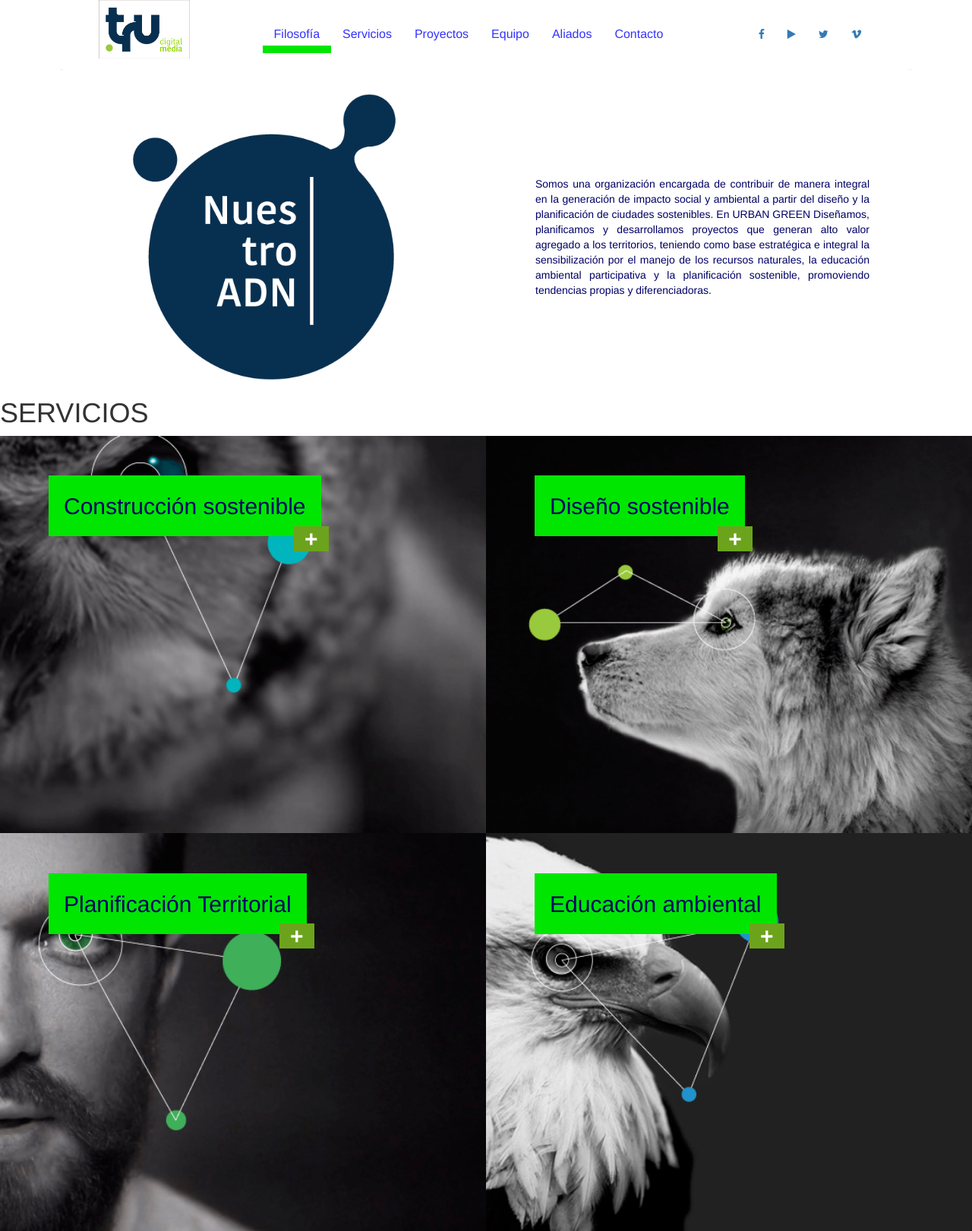
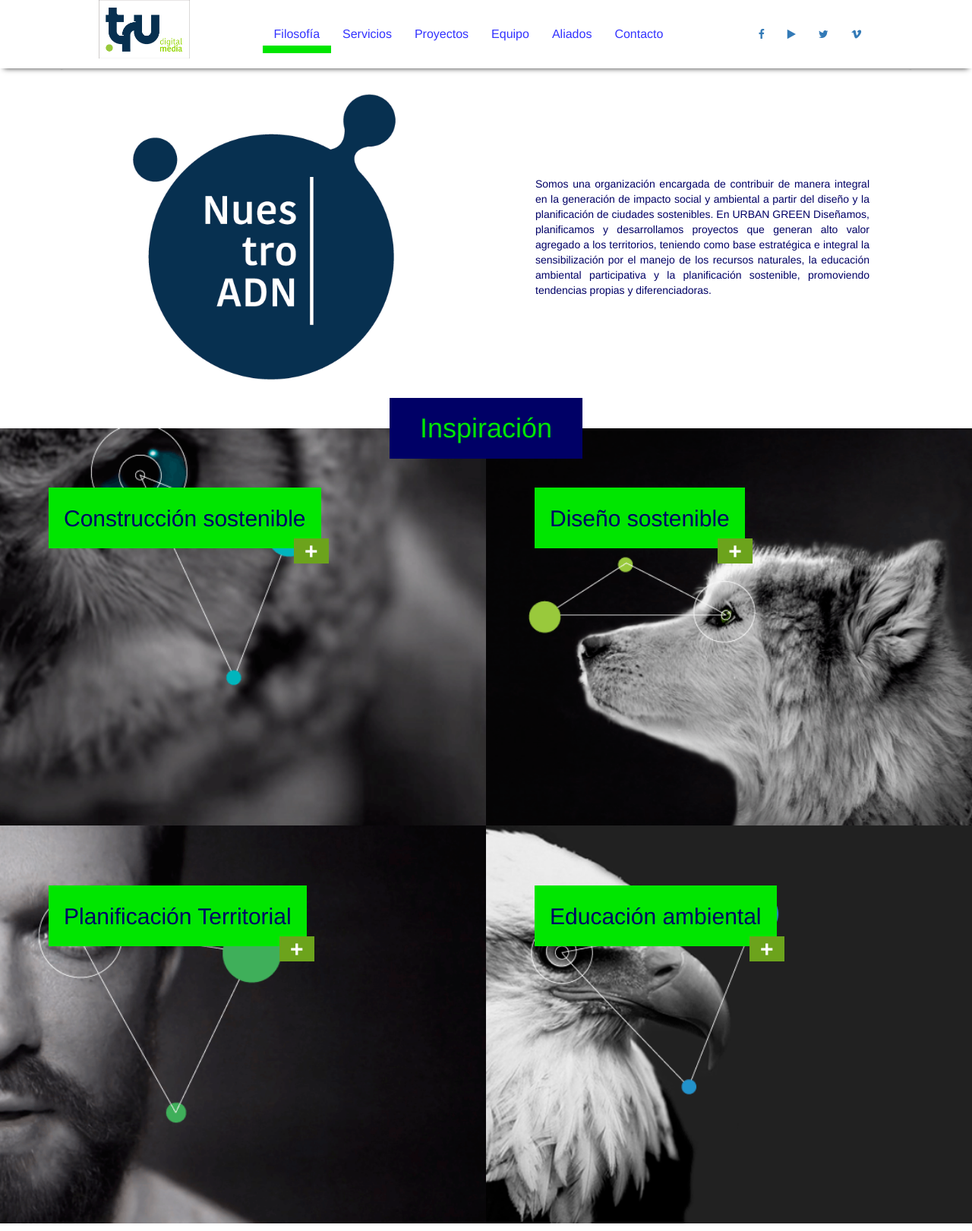
Before and after one commit to jdjuan/tru-website, a PHP site: page / in a window 1280 px wide. Shown: the whole page at 76% size. Run offline with PHP 8.4, Linux system fonts and the light colour scheme; data that the repository does not hold is empty; style sheets or scripts are compiled from the project's sources; some libraries are stand-ins or nearby versions.

Commit message:
Servicios Title added

```diff
--- a/index.php
+++ b/index.php
@@ -133,7 +133,7 @@ $rowsSlider = $db -> select("SELECT * FROM `sliders` order by orden");
 	<!-- SERVICIOS -->
 	<div class="container servicios">
 		<div class="wrapperTitle">
-			<h1 class="titleH1Servicios title" >SERVICIOS</h1>
+			<h1 class="titleSection title">Inspiración</h1>
 		</div>
 		<div class="row">
 		<!-- SERVICIO #1 -->
--- a/sass/style.scss
+++ b/sass/style.scss
@@ -7,6 +7,10 @@
 body { padding-top: 70px; }
 
 .navbar-fixed-top{ background-color: white}
+
+.container-fluid{
+	@include box-shadow(0 5px 7px -5px #333);
+}
 
 .logo{	width: 12rem;}
 
@@ -147,13 +151,14 @@ li.slideImg {
 
 .col-md-6.servicios {padding: 0;}
 
-.serviciosImg{width: 100%;}
+.serviciosImg{width: 100%; cursor: pointer;}
 
 .serviciosInfo {
 	position: absolute;
+	z-index: 10;
 	width: 70%;
 	left: 10%;
-	top: 10%;
+	top: 15%;
 	@include media("<=medium-large"){
 		width: 86%;
 	}
@@ -205,3 +210,37 @@ h1.serviciosDescription {
 		font-size: 1.7rem;
 	}
 }
+
+.wrapperTitle {
+	margin-bottom: -5rem;
+	position: relative;
+	text-align: center;
+	z-index: 20;
+	@include media("<=very-small"){
+		margin-bottom: -4rem;
+	}
+}
+
+h1.titleSection {
+	background-color: $darkBlue;
+	display: inline-block;
+	color: $lightGreen;
+	padding: 2rem;
+	padding-right: 4rem;
+	padding-left: 4rem;
+	@include media("<=very-small"){
+		padding: 1rem;
+		padding-right: 3rem;
+		padding-left: 3rem;
+	}
+}
+
+.overlay {
+    position: absolute;
+    top: 0;
+    left: 0;
+    width: 100%;
+    height: 100%;
+    @include opacity(0.7);
+    background: $darkBlue;
+}
--- a/stylesheets/style.css
+++ b/stylesheets/style.css
@@ -10,140 +10,147 @@ body {
 }
 
 /* line 11, ../sass/style.scss */
+.container-fluid {
+  -moz-box-shadow: 0 5px 7px -5px #333;
+  -webkit-box-shadow: 0 5px 7px -5px #333;
+  box-shadow: 0 5px 7px -5px #333;
+}
+
+/* line 15, ../sass/style.scss */
 .logo {
   width: 12rem;
 }
 
-/* line 13, ../sass/style.scss */
+/* line 17, ../sass/style.scss */
 div#myNavbar {
   text-align: center;
 }
 
-/* line 15, ../sass/style.scss */
+/* line 19, ../sass/style.scss */
 .navbar-brand {
   padding: 0;
 }
 
-/* line 17, ../sass/style.scss */
+/* line 21, ../sass/style.scss */
 nav.navbar.navbar-inverse {
   padding-bottom: 2rem;
 }
 
-/* line 19, ../sass/style.scss */
+/* line 23, ../sass/style.scss */
 ul.nav.navbar-nav {
   float: none;
   display: inline-block;
 }
 @media (max-width: 885px) {
-  /* line 19, ../sass/style.scss */
+  /* line 23, ../sass/style.scss */
   ul.nav.navbar-nav {
     display: block;
   }
 }
 
-/* line 27, ../sass/style.scss */
+/* line 31, ../sass/style.scss */
 ul.nav.navbar-nav.navbar-right {
   margin-right: 9vw;
 }
 @media (max-width: 1200px) {
-  /* line 27, ../sass/style.scss */
+  /* line 31, ../sass/style.scss */
   ul.nav.navbar-nav.navbar-right {
     margin-right: 4.5vw;
   }
 }
 @media (max-width: 1000px) {
-  /* line 27, ../sass/style.scss */
+  /* line 31, ../sass/style.scss */
   ul.nav.navbar-nav.navbar-right {
     margin-right: 0;
   }
 }
 
-/* line 36, ../sass/style.scss */
+/* line 40, ../sass/style.scss */
 .navbar-brand {
   margin-left: 9vw !important;
 }
 @media (max-width: 1200px) {
-  /* line 36, ../sass/style.scss */
+  /* line 40, ../sass/style.scss */
   .navbar-brand {
     margin-left: 4.5vw !important;
   }
 }
 @media (max-width: 1000px) {
-  /* line 36, ../sass/style.scss */
+  /* line 40, ../sass/style.scss */
   .navbar-brand {
     margin-left: 2.25vw !important;
   }
 }
 
-/* line 46, ../sass/style.scss */
+/* line 50, ../sass/style.scss */
 .navbar-toggle .icon-bar {
   background-color: white;
 }
 
-/* line 47, ../sass/style.scss */
+/* line 51, ../sass/style.scss */
 .navbar-toggle {
   background-color: #000066;
 }
 
-/* line 49, ../sass/style.scss */
+/* line 53, ../sass/style.scss */
 ul.navbar-nav li {
   height: 7rem;
   display: inline-block;
   border-bottom-width: 10px;
 }
 @media (max-width: 885px) {
-  /* line 49, ../sass/style.scss */
+  /* line 53, ../sass/style.scss */
   ul.navbar-nav li {
     height: 5rem;
   }
 }
 
-/* line 58, ../sass/style.scss */
+/* line 62, ../sass/style.scss */
 ul.navbar-nav li.active {
   border-bottom-style: solid;
   border-bottom-color: #00e600;
 }
 
-/* line 63, ../sass/style.scss */
+/* line 67, ../sass/style.scss */
 .navLinks > li > a {
   color: #3333ff;
   font-size: 1.6rem;
   font-weight: initial;
 }
 
-/* line 65, ../sass/style.scss */
+/* line 69, ../sass/style.scss */
 .navLinks > li:hover, .navLinks > li:focus {
   border-bottom-style: solid;
   border-bottom-color: #00bd00;
 }
 
-/* line 70, ../sass/style.scss */
+/* line 74, ../sass/style.scss */
 .navbar-nav > li > a:hover, .navbar-nav > li > a:focus {
   text-decoration: none;
   background: none;
 }
 
-/* line 75, ../sass/style.scss */
+/* line 79, ../sass/style.scss */
 .carousel-control.left, .carousel-control.right {
   background-image: none;
 }
 
-/* line 77, ../sass/style.scss */
+/* line 81, ../sass/style.scss */
 .carousel-control .glyphicon-chevron-left {
   margin-left: -2.5vw;
 }
 
-/* line 78, ../sass/style.scss */
+/* line 82, ../sass/style.scss */
 .carousel-control .glyphicon-chevron-right {
   margin-right: -2.5vw;
 }
 
-/* line 79, ../sass/style.scss */
+/* line 83, ../sass/style.scss */
 .carousel-control {
   opacity: 1;
 }
 
-/* line 80, ../sass/style.scss */
+/* line 84, ../sass/style.scss */
 li.slideImg, .carousel-indicators li.active {
   -moz-border-radius: 2rem;
   -webkit-border-radius: 2rem;
@@ -157,14 +164,14 @@ li.slideImg, .carousel-indicators li.active {
   height: 2vw;
 }
 @media (max-width: 1000px) {
-  /* line 80, ../sass/style.scss */
+  /* line 84, ../sass/style.scss */
   li.slideImg, .carousel-indicators li.active {
     width: 2.3vw;
     height: 2.3vw;
   }
 }
 @media (max-width: 740px) {
-  /* line 80, ../sass/style.scss */
+  /* line 84, ../sass/style.scss */
   li.slideImg, .carousel-indicators li.active {
     border-width: 0.7vw;
     width: 2.5vw;
@@ -172,18 +179,18 @@ li.slideImg, .carousel-indicators li.active {
   }
 }
 
-/* line 99, ../sass/style.scss */
+/* line 103, ../sass/style.scss */
 .carousel-indicators li.active {
   background-color: #00e600;
   margin-bottom: 1px;
 }
 
-/* line 105, ../sass/style.scss */
+/* line 109, ../sass/style.scss */
 .container.nosotros {
   margin-top: 5rem;
 }
 
-/* line 109, ../sass/style.scss */
+/* line 113, ../sass/style.scss */
 .quienesSomosLeft {
   text-align: center;
   text-align: -moz-center;
@@ -192,18 +199,18 @@ li.slideImg, .carousel-indicators li.active {
   margin-right: auto;
 }
 
-/* line 112, ../sass/style.scss */
+/* line 116, ../sass/style.scss */
 .quienesSomosImg {
   width: 30vw;
 }
 
-/* line 114, ../sass/style.scss */
+/* line 118, ../sass/style.scss */
 .quienesSomosRight {
   height: 30vw;
   display: table;
 }
 
-/* line 118, ../sass/style.scss */
+/* line 122, ../sass/style.scss */
 .quienesSomosP {
   vertical-align: middle;
   display: table-cell;
@@ -212,7 +219,7 @@ li.slideImg, .carousel-indicators li.active {
   color: #000066;
 }
 @media (max-width: 740px) {
-  /* line 118, ../sass/style.scss */
+  /* line 122, ../sass/style.scss */
   .quienesSomosP {
     padding-top: 3.5rem;
     padding-left: 2rem;
@@ -220,14 +227,14 @@ li.slideImg, .carousel-indicators li.active {
   }
 }
 @media (max-width: 590px) {
-  /* line 118, ../sass/style.scss */
+  /* line 122, ../sass/style.scss */
   .quienesSomosP {
     padding-left: 1rem;
     padding-right: 1rem;
   }
 }
 
-/* line 135, ../sass/style.scss */
+/* line 139, ../sass/style.scss */
 .container.servicios {
   margin-left: 0;
   padding-left: 0;
@@ -236,37 +243,39 @@ li.slideImg, .carousel-indicators li.active {
   width: 100%;
 }
 
-/* line 143, ../sass/style.scss */
+/* line 147, ../sass/style.scss */
 .row {
   margin-left: 0;
   margin-right: 0;
 }
 
-/* line 148, ../sass/style.scss */
+/* line 152, ../sass/style.scss */
 .col-md-6.servicios {
   padding: 0;
 }
 
-/* line 150, ../sass/style.scss */
+/* line 154, ../sass/style.scss */
 .serviciosImg {
   width: 100%;
+  cursor: pointer;
 }
 
-/* line 152, ../sass/style.scss */
+/* line 156, ../sass/style.scss */
 .serviciosInfo {
   position: absolute;
+  z-index: 10;
   width: 70%;
   left: 10%;
-  top: 10%;
+  top: 15%;
 }
 @media (max-width: 1100px) {
-  /* line 152, ../sass/style.scss */
+  /* line 156, ../sass/style.scss */
   .serviciosInfo {
     width: 86%;
   }
 }
 
-/* line 162, ../sass/style.scss */
+/* line 167, ../sass/style.scss */
 div.serviciosTitle {
   background-color: #00e600;
   display: inline-block;
@@ -276,7 +285,7 @@ div.serviciosTitle {
   height: 8rem;
 }
 @media (max-width: 740px) {
-  /* line 162, ../sass/style.scss */
+  /* line 167, ../sass/style.scss */
   div.serviciosTitle {
     font-size: 2.4rem;
     padding: 1.4rem;
@@ -284,13 +293,13 @@ div.serviciosTitle {
   }
 }
 
-/* line 176, ../sass/style.scss */
+/* line 181, ../sass/style.scss */
 .masDiv {
   text-align: right;
   margin-right: -1em;
 }
 
-/* line 181, ../sass/style.scss */
+/* line 186, ../sass/style.scss */
 .mas {
   cursor: pointer;
   font-weight: 600;
@@ -301,18 +310,18 @@ div.serviciosTitle {
   padding-right: 14px;
 }
 
-/* line 191, ../sass/style.scss */
+/* line 196, ../sass/style.scss */
 h1.serviciosDescription {
   font-size: 1.6rem;
 }
 
-/* line 193, ../sass/style.scss */
+/* line 198, ../sass/style.scss */
 .serviciosText {
   background-color: rgba(255, 255, 255, 0.7);
   color: #004c9a;
 }
 
-/* line 198, ../sass/style.scss */
+/* line 203, ../sass/style.scss */
 h1.serviciosDescription {
   margin-top: -0.5rem;
   font-size: 2.1rem;
@@ -320,9 +329,53 @@ h1.serviciosDescription {
   padding: 2rem;
 }
 @media (max-width: 590px) {
-  /* line 198, ../sass/style.scss */
+  /* line 203, ../sass/style.scss */
   h1.serviciosDescription {
     padding: 1.5rem;
     font-size: 1.7rem;
   }
 }
+
+/* line 214, ../sass/style.scss */
+.wrapperTitle {
+  margin-bottom: -5rem;
+  position: relative;
+  text-align: center;
+  z-index: 20;
+}
+@media (max-width: 590px) {
+  /* line 214, ../sass/style.scss */
+  .wrapperTitle {
+    margin-bottom: -4rem;
+  }
+}
+
+/* line 224, ../sass/style.scss */
+h1.titleSection {
+  background-color: #000066;
+  display: inline-block;
+  color: #00e600;
+  padding: 2rem;
+  padding-right: 4rem;
+  padding-left: 4rem;
+}
+@media (max-width: 590px) {
+  /* line 224, ../sass/style.scss */
+  h1.titleSection {
+    padding: 1rem;
+    padding-right: 3rem;
+    padding-left: 3rem;
+  }
+}
+
+/* line 238, ../sass/style.scss */
+.overlay {
+  position: absolute;
+  top: 0;
+  left: 0;
+  width: 100%;
+  height: 100%;
+  filter: progid:DXImageTransform.Microsoft.Alpha(Opacity=70);
+  opacity: 0.7;
+  background: #000066;
+}
```
